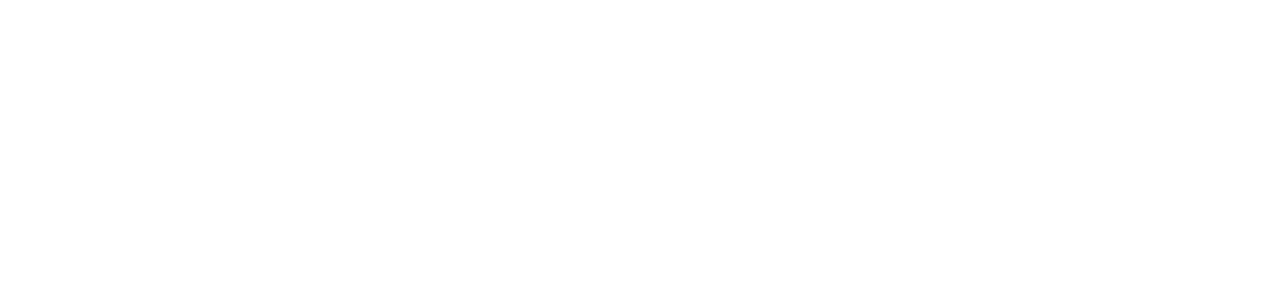
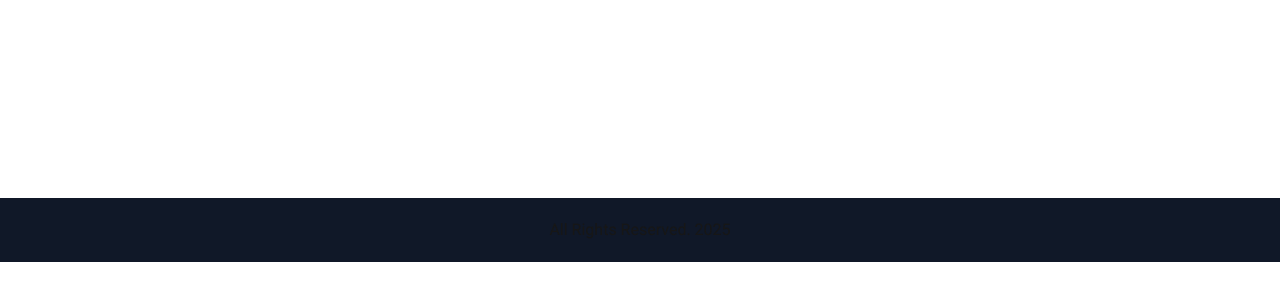
Before and after one commit to subas-roy/my-nextjs-app, a Next.js app: page /about in a window 1280 px wide. Shown: the part 730-1030 px from the top of the page. Before the commit the page ends 800 px from the top, so only its background shows below. Built offline with nearby package versions, Linux system fonts and the light colour scheme.

Commit message:
Maintain distance within header and footer

```diff
--- a/src/app/(auth)/login/page.js
+++ b/src/app/(auth)/login/page.js
@@ -2,7 +2,7 @@
 
 const LoginPage = () => {
   return (
-    <div>
+    <div className="min-h-screen">
       <h1 className="text-2xl text-center">Login Page</h1>
     </div>
   );
--- a/src/app/(auth)/register/page.js
+++ b/src/app/(auth)/register/page.js
@@ -2,7 +2,7 @@
 
 const RegisterPage = () => {
   return (
-    <div>
+    <div className="min-h-screen">
       <h1 className="text-2xl text-center">Register Page</h1>
     </div>
   );
--- a/src/app/(dashboardLayout)/dashboard/page.js
+++ b/src/app/(dashboardLayout)/dashboard/page.js
@@ -2,7 +2,7 @@
 
 const DashboardPage = () => {
   return (
-    <div>
+    <div className="min-h-screen">
       <h1>Dashboard Page</h1>
     </div>
   );
--- a/src/app/(withCommonLayout)/about/page.js
+++ b/src/app/(withCommonLayout)/about/page.js
@@ -7,7 +7,7 @@
 
 const AboutPage = () => {
   return (
-    <div>
+    <div className="min-h-screen">
       <h1 className={styles.text_color}>AboutPage</h1>
     </div>
   );
--- a/src/app/(withCommonLayout)/contact/page.js
+++ b/src/app/(withCommonLayout)/contact/page.js
@@ -2,7 +2,7 @@
 
 const ContactPage = () => {
   return (
-    <div>
+    <div className="min-h-screen">
       <h1 className={styles.text_color}>ContactPage</h1>
     </div>
   );
--- a/src/app/(withCommonLayout)/layout.js
+++ b/src/app/(withCommonLayout)/layout.js
@@ -1,3 +1,4 @@
+import Footer from '@/compenents/shared/Footer';
 import Navbar from '@/compenents/shared/Navbar';
 import React from 'react';
 
@@ -6,6 +7,7 @@
     <div>
       <Navbar />
       {children}
+      <Footer />
     </div>
   );
 };
--- a/src/app/(withCommonLayout)/products/page.js
+++ b/src/app/(withCommonLayout)/products/page.js
@@ -8,7 +8,7 @@
   // console.log(products);
 
   return (
-    <div>
+    <div className="min-h-screen">
       <h1 className="text-center text-3xl">All Products</h1>
       <div className="grid grid-cols-3 gap-8 w-[90%] mx-auto">
         {products.map((product) => (
--- a/src/compenents/shared/Footer.js
+++ b/src/compenents/shared/Footer.js
@@ -2,7 +2,9 @@
   return (
     <div className="text-center py-16">
       <footer>
-        <p>All Rights Reserved. 2025</p>
+        <p className="bg-gray-900 text-center py-5">
+          All Rights Reserved. 2025
+        </p>
       </footer>
     </div>
   );
```
